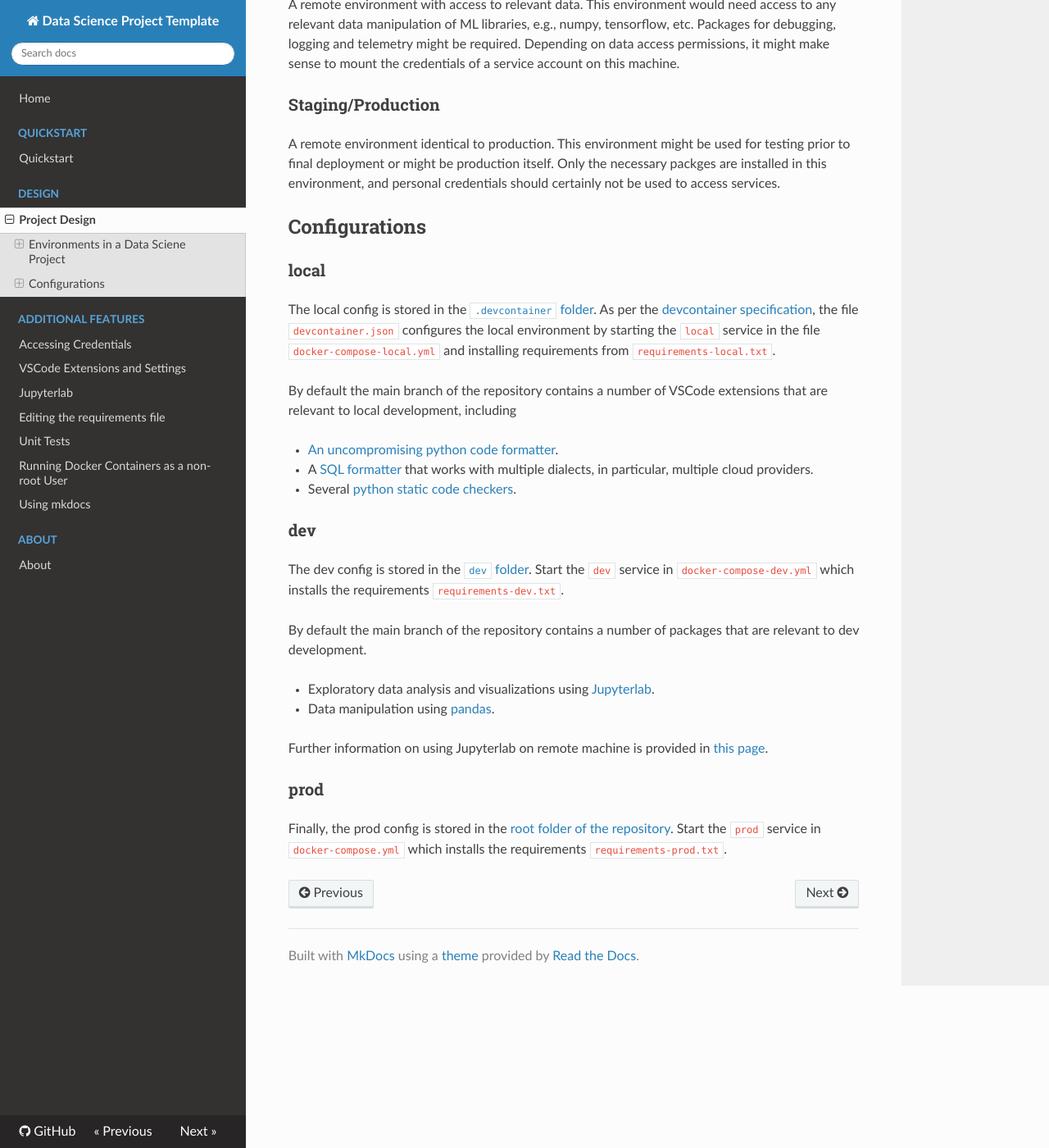
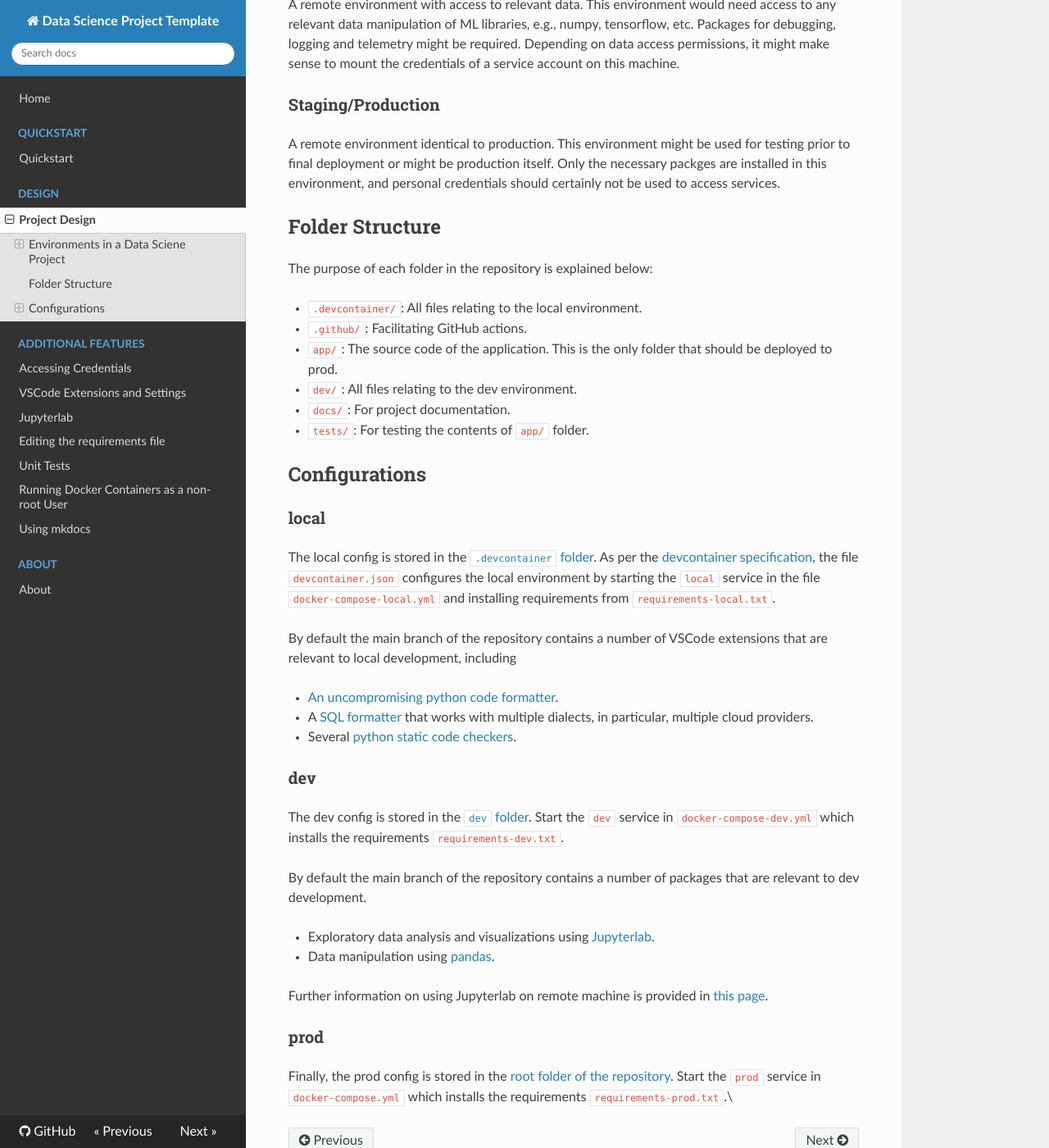
Before and after one commit to mark-curran/data-science-project-template, an MkDocs documentation site: the page built from docs/docs/design/design.md, in a window 1280 px wide and 1400 px high, scrolled down 730 px. Shown: the whole window at 82% size. Built offline with MkDocs 1.6.1, drawn with Linux system fonts in a browser that asks for light colours; nearby versions of some CDN libraries.

Commit message:
Further changes to design docs.

```diff
--- a/docs/docs/design/design.md
+++ b/docs/docs/design/design.md
@@ -19,6 +19,17 @@ A remote environment with access to relevant data. This environment would need a
 ### Staging/Production
 
 A remote environment identical to production. This environment might be used for testing prior to final deployment or might be production itself. Only the necessary packges are installed in this environment, and personal credentials should certainly not be used to access services.
+
+## Folder Structure
+
+The purpose of each folder in the repository is explained below:
+
+* `.devcontainer/`: All files relating to the local environment.
+* `.github/`: Facilitating GitHub actions.
+* `app/`: The source code of the application. This is the only folder that should be deployed to prod.
+* `dev/`: All files relating to the dev environment.
+* `docs/`: For project documentation.
+* `tests/`: For testing the contents of `app/` folder.
 
 ## Configurations
 
@@ -45,4 +56,4 @@ Further information on using Jupyterlab on remote machine is provided in [this p
 
 ### prod
 
-Finally, the prod config is stored in the [root folder of the repository](https://github.com/mark-curran/data-science-project-template). Start the `prod` service in `docker-compose.yml` which installs the requirements `requirements-prod.txt`.
+Finally, the prod config is stored in the [root folder of the repository](https://github.com/mark-curran/data-science-project-template). Start the `prod` service in `docker-compose.yml` which installs the requirements `requirements-prod.txt`.\
```
